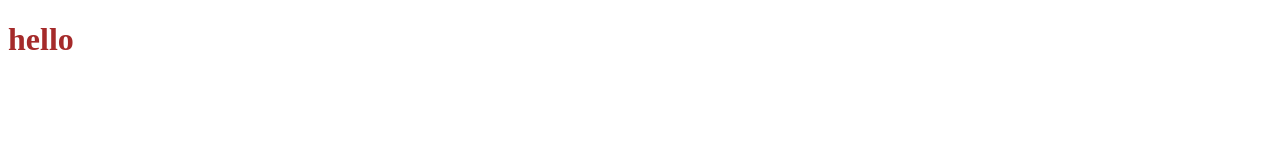
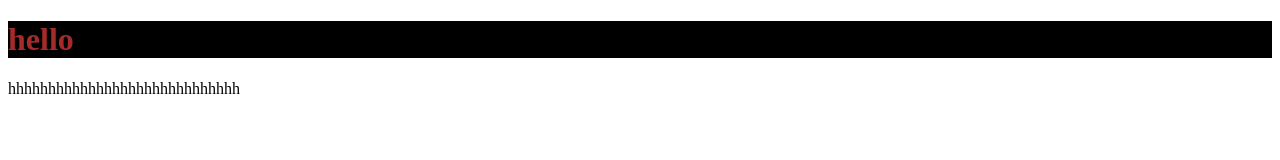
Before and after one commit to MustafaWaleed331/myproject, a plain HTML site: page index.html in a window 1280 px wide. Drawn offline with Linux system fonts and the light colour scheme.

Commit message:
change style and content

```diff
--- a/index.html
+++ b/index.html
@@ -8,6 +8,7 @@
 </head>
 <body>
     <h1>hello</h1>
+    <p>hhhhhhhhhhhhhhhhhhhhhhhhhhhhh</p>
     <script src="app.js"></script>
 </body>
 </html>
--- a/style.css
+++ b/style.css
@@ -1,3 +1,4 @@
 h1{
     color: brown;
+    background-color: black;
 }
```
